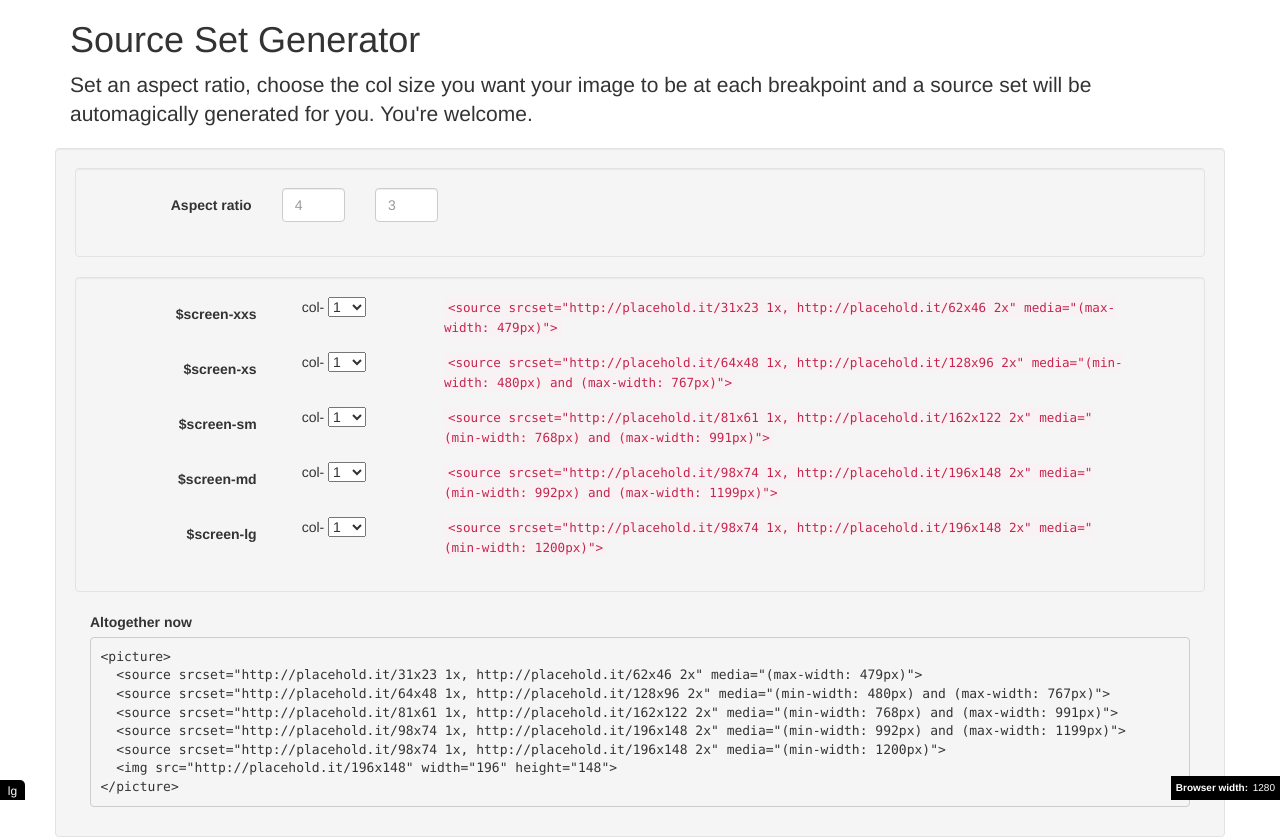
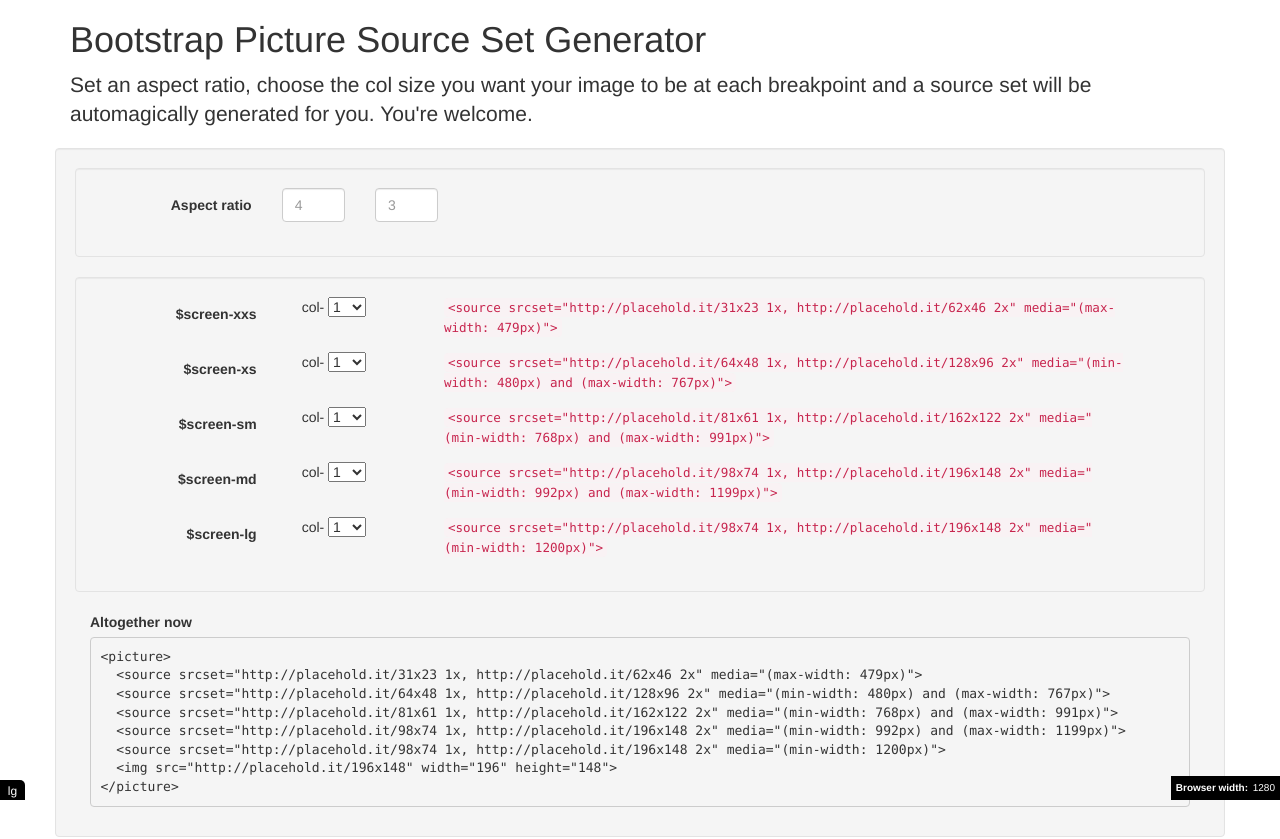
Before and after one commit to kalamuna/bootstrap-picture-srcset-generator, a website: page index.html in a window 1280 px wide. Shown: the top 839 px of the page. Drawn offline with Linux system fonts and the light colour scheme.

Commit message:
Updating title to reflect new name

```diff
--- a/index.html
+++ b/index.html
@@ -2,7 +2,7 @@
 <html>
   <head>
     <meta charset="utf-8">
-    <title>BP Calc</title>
+    <title>Bootstrap Picture Source Set Generator</title>
     <link href="dist/css/main.css" rel="stylesheet">
     <meta name="viewport" content="width=device-width, initial-scale=1">
     <script src="dist/js/main.js"></script>
@@ -11,7 +11,7 @@
     <div class="source-set-generator container">
       <div class="row">
         <div class="col-xs-12">
-          <h1>Source Set Generator</h1>
+          <h1>Bootstrap Picture Source Set Generator</h1>
           <p class="lead">
             Set an aspect ratio, choose the col size you want your image to be at each breakpoint and a source set will be automagically generated for you. You're welcome.
           </p>
```
